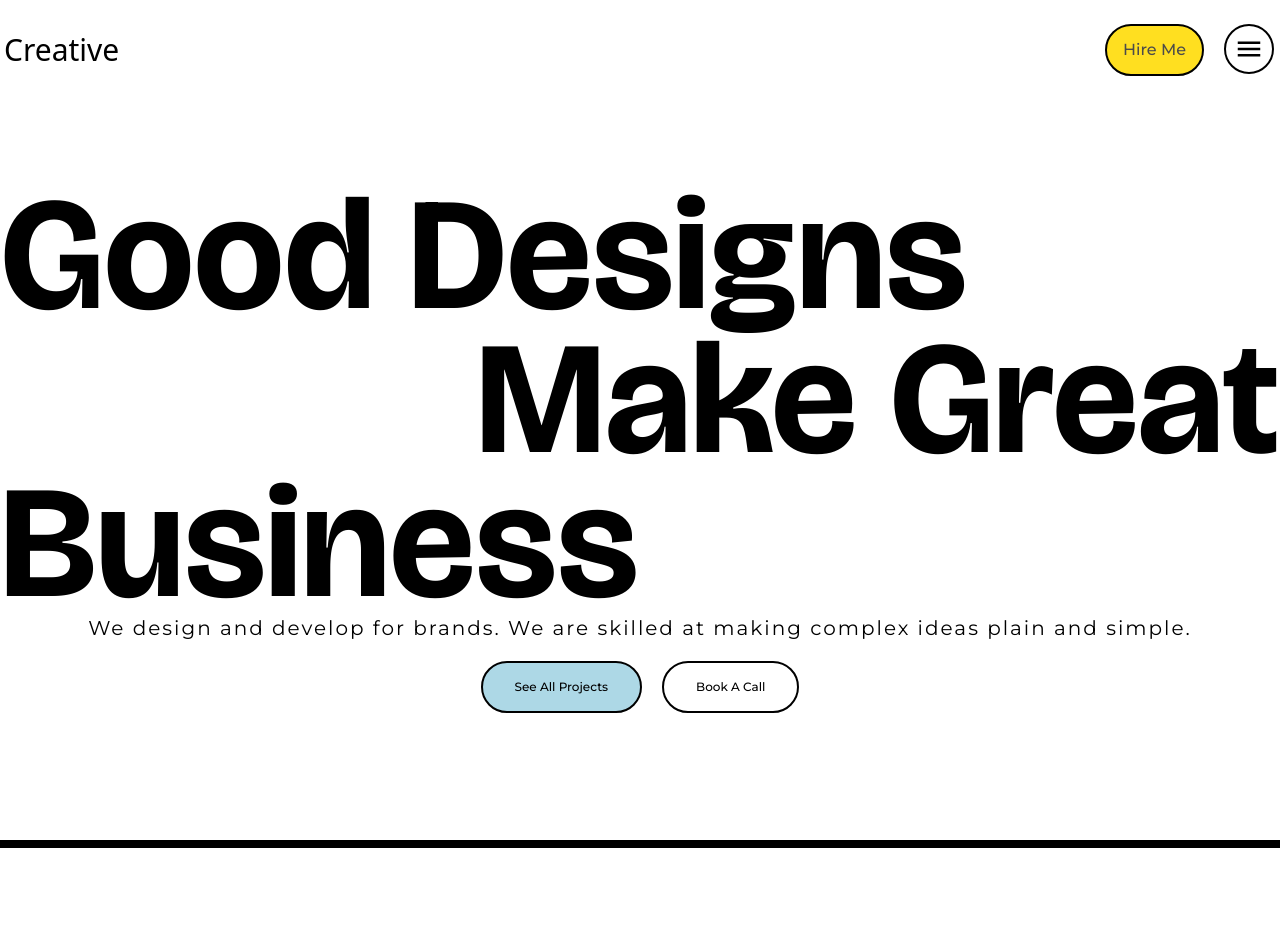
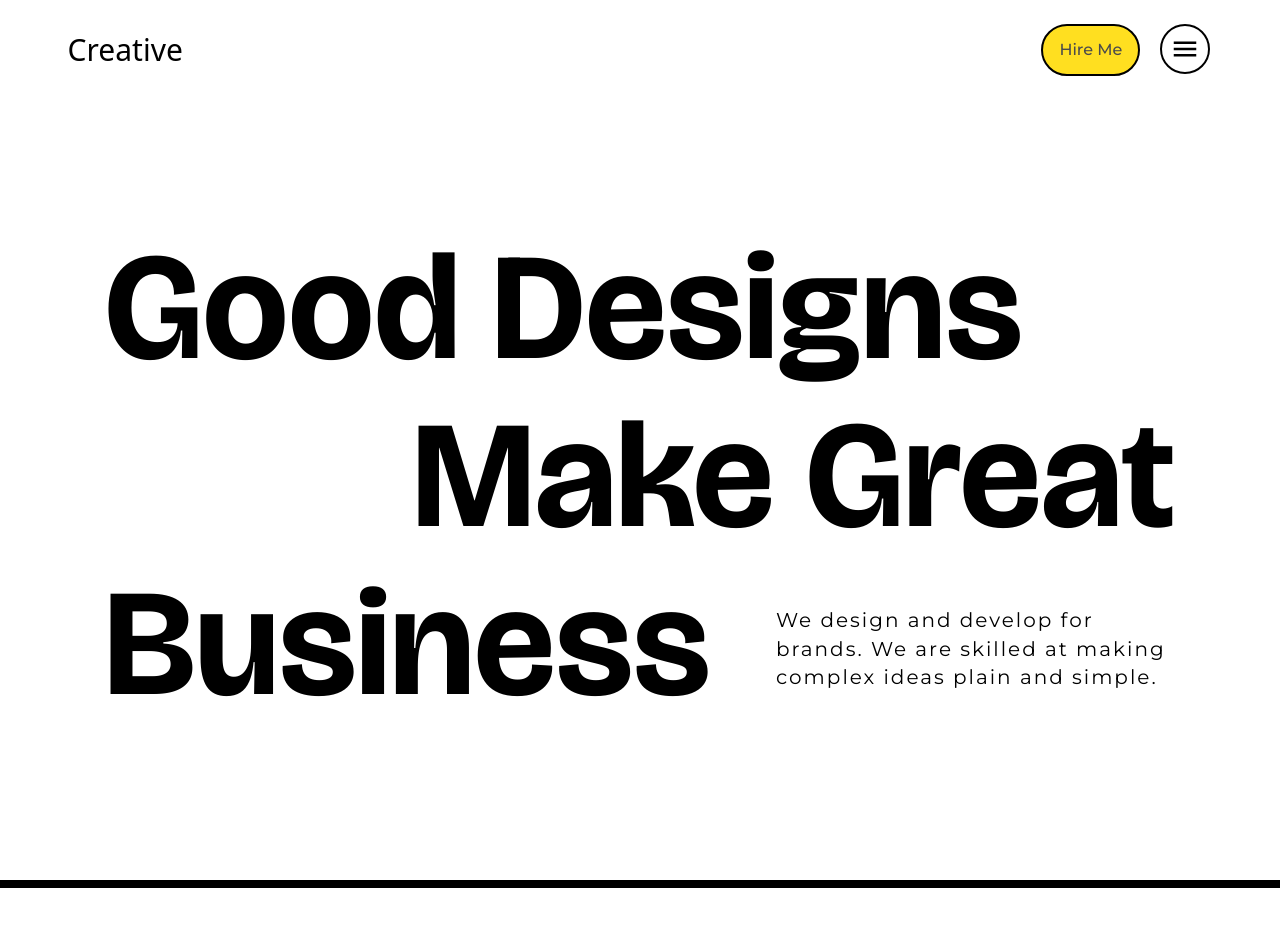
Before and after one commit to Creative-mindset21/web-agency-portfolio, a React (Vite) app: page / in a window 1280 px wide. Shown: the top 937 px of the page. Built offline with nearby package versions, Linux system fonts and the light colour scheme.

Commit message:
updated all the changes made

```diff
--- a/src/components/About.jsx
+++ b/src/components/About.jsx
@@ -3,15 +3,15 @@ import { NavLink } from 'react-router-dom'
 
 const About = () => {
   return (
-    <section className='content-wrapper py-10 lg:pt-20'>
-        <div className='flex flex-col justify-center items-center md:flex-row md:items-start md:justify-between'>
+    <section className='wrapper py-10 lg:pt-20'>
+        <div className='flex flex-col justify-center md:flex-row md:items-start md:justify-between'>
             <div className='lg:max-w-[35rem] flex flex-col gap-10 md:gap-5 font-montserrat'>
                 <h2 className='text-5xl md:text-7xl font-medium '>Not Just A Website.</h2>
                 <p className='text-lg leading-snug lg:text-[1.3rem]'>We Build Website that Touches all Emotion.<br/> We specialize in making Brands Stand out <br/>from the rest of its competition, significantly.</p>
 
                 <div className="flex gap-5 text-xs font-medium">
                     <NavLink to="#"className="button rounded-full hidden md:inline-block">See All Projects</NavLink>
-                    <NavLink to="#"className="button bg-black text-white rounded-full w-full text-center md:w-auto">I NEED A WEBSITE</NavLink>
+                    <NavLink to="#"className="button bg-black text-white rounded-[5px] w-full text-center md:w-auto">I NEED A WEBSITE</NavLink>
                 </div>
             </div>
 
--- a/src/components/Header.jsx
+++ b/src/components/Header.jsx
@@ -21,7 +21,7 @@ const Header = () => {
 
   return (
     <header className='border-neutral-700/80 bg-transparent backdrop-blur-3xl text-black font-poppins fixed top-0 left-0 right-0 z-50 p-1'>
-      <div className='flex py-5 lg:py-5 items-center justify-between '>
+      <div className='flex py-5 lg:py-5 items-center justify-between wrapper'>
         <a href="" className="text-3xl">Creative</a>
 
         <div className='flex justify-center items-center gap-10'>
@@ -39,7 +39,7 @@ const Header = () => {
             <nav
               className={`fixed top-0 ${menuOpen ? "right-1 md:right-1 top-2 opacity-100" : "right-[-1000%] opacity-0"}  bg-black text-nav-color md:w-[30%] w-[80%] shadow-2xl text-md md:text-4xl transition-all duration-500 ease-in-out pt-5 rounded-3xl`}
             >
-              <ul className='flex flex-col py-15 px-8 gap-8 relative font-montserrat'>
+              <ul className='flex flex-col py-15 px-8 gap-8 relative font-montserrat text-white'>
                 <li><a href="#">Web Design</a></li>
                 <li><a href="#">Brand Design</a></li>
                 <li><a href="#">Logos</a></li>
--- a/src/components/Hero.jsx
+++ b/src/components/Hero.jsx
@@ -7,27 +7,29 @@ import Testimonials from "./Testimonials"
 
 const Hero = () => {
   return (
-    <main className="bg-bg-color h-screen text-black">
-        <section className=" flex flex-col pt-20 lg:pt-30   md:h-[70%] lg:h-screen text-center gap-5 justify-center items-center">
-            <div className="flex flex-col lg:gap-6 w-full">
-              <div className="flex flex-col md:gap-3 ">
-                <span className="text-5xl md:text-[125px] lg:text-[160px]  font-bricolage font-bold md:text-left md:leading-24">Good Designs</span><br />
-                <span className="text-5xl md:text-[125px] lg:text-[160px] font-bricolage font-bold md:text-right md:leading-24">Make Great</span><br />
-                <span className="text-5xl md:text-[125px] lg:text-[160px] font-bricolage font-bold md:text-left md:leading-24">Business</span>
+    <main className="bg-bg-color h-auto min-h-screen text-black">
+        <section className=" flex flex-col pt-20 lg:pt-30 lg:px-10 md:h-[70%] lg:h-screen text-center gap-5 justify-center items-center wrapper">
+            <div className="flex flex-col lg:gap-6 w-full relative">
+              <div className="flex flex-col md:gap-3 text-left md:pt-10">
+                <span className="text-5xl md:text-[7rem] lg:text-[9.5rem] font-bricolage leading-10 mt-3 font-bold lg:text-left lg:leading-24">Good Designs</span><br />
+
+                <span className="text-5xl md:text-[7rem] md:mt-6 lg:text-[9.5rem] font-bricolage leading-10 font-bold lg:text-right lg:leading-24">Make Great</span><br />
+
+                <span className="text-5xl md:text-[7rem] md:mt-6 lg:text-[9.5rem] font-bricolage leading-10  font-bold lg:text-left lg:leading-24">Business</span>
 
               </div>
-              <div className="flex flex-col md:flex-row justify-center items-center">
-                <span className="text-xs md:text-[20px] tracking-widest lg:text-md font-montserrat">We design and develop for brands. We are skilled at making complex ideas plain and simple.</span>
+              <div className="flex flex-col md:flex-row text-left mt-5 md:mt-15 lg:absolute bottom-0 right-0">
+                <span className="text-sm max-w-100 md:text-[1.25rem] tracking-widest lg:text-md font-montserrat">We design and develop for brands. We are skilled at making complex ideas plain and simple.</span>
               </div>
 
             </div>
 
-            <div className="wrapper flex flex-col md:flex-row jusfity-center gap-5 lg:items-center font-montserrat text-xs font-medium">
-                <NavLink to="#"className="button w-auto border-2 border-solid">See All Projects</NavLink>
-                <NavLink to="#"className="button bg-transparent border-2 border-solid w-auto">Book A Call</NavLink>
+            <div className="wrapper flex flex-col md:flex-row jusfity-center gap-5 lg:items-center font-montserrat text-xs font-medium w-full">
+                <NavLink to="#"className="button w-full border-2 border-solid md:hidden">See All Projects</NavLink>
+                <NavLink to="#"className="button bg-transparent border-2 border-solid w-auto md:hidden">Book A Call</NavLink>
             </div>
         </section>
-        <div className="mt-10 h-2 bg-black"></div>
+        <div className="mt-20 h-2 bg-black"></div>
 
         <About />
         <Projects />
--- a/src/index.css
+++ b/src/index.css
@@ -29,7 +29,7 @@
 
 @layer components {
   .wrapper {
-    max-inline-size: 95%;
+    max-inline-size: 90%;
     margin-inline: auto;
   }
   .content-wrapper {
@@ -41,7 +41,7 @@
     padding-block: 1rem;
     padding-inline: 2rem;
     background: lightblue;
-    border-radius: 100vmax;
+    border-radius: 10px;
   }
 
   .cards {
```
